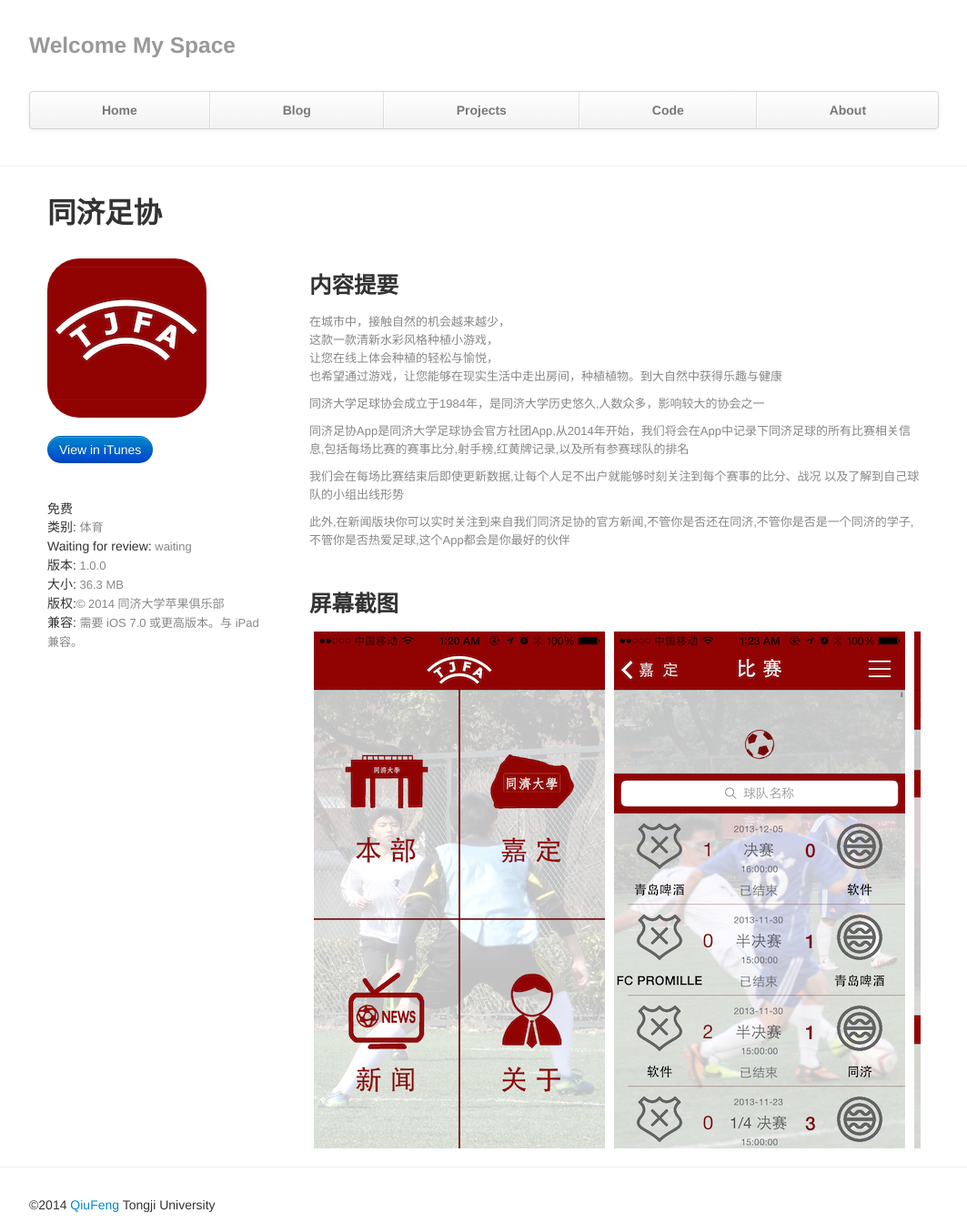
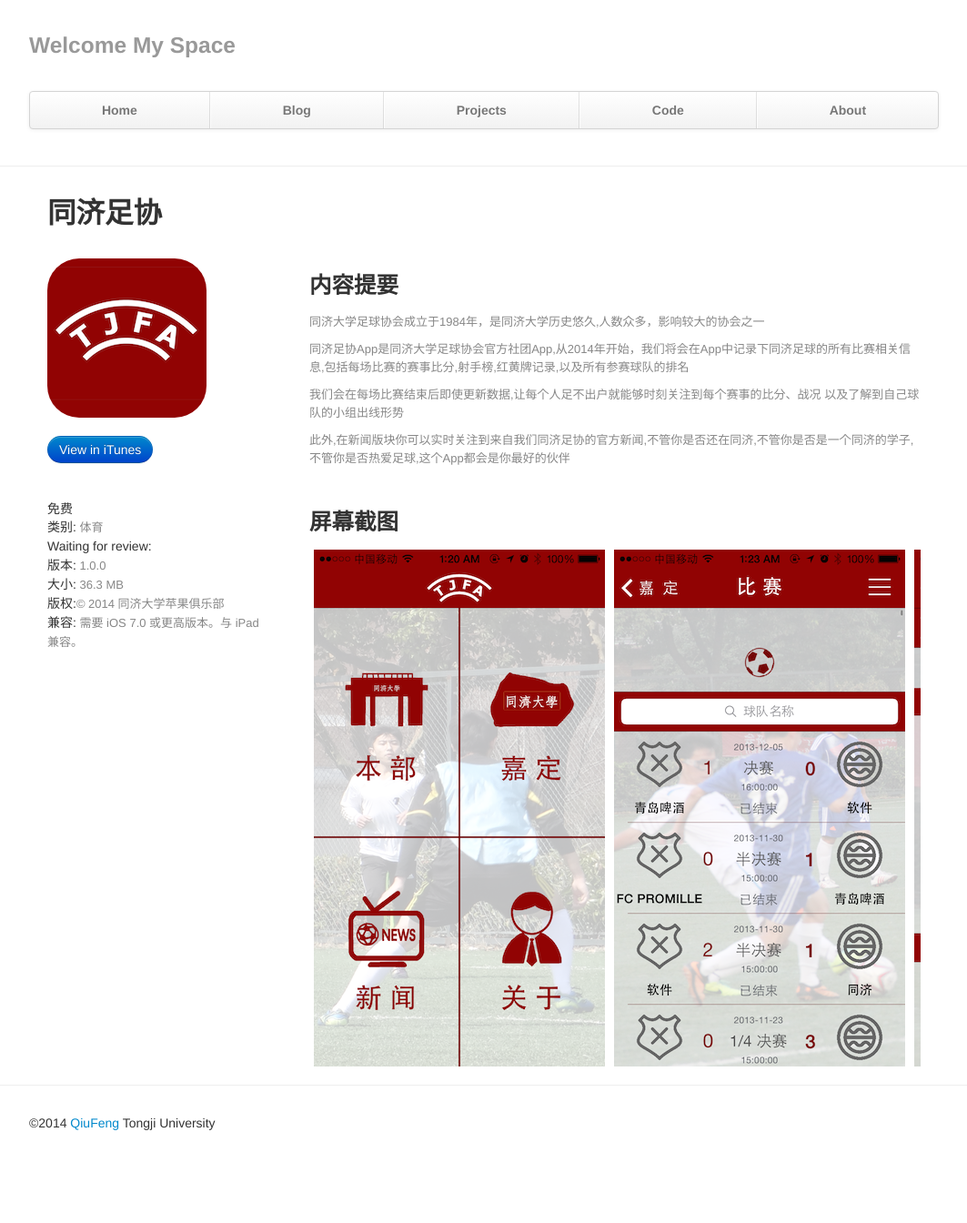
Before and after one commit to VioletHill/VioletHill.github.io, a Jekyll site: the page built from _posts/project/2014-08-03-tjfa.md, in a window 1280 px wide. Shown: the whole page at 91% size, without its empty margins (108-1171 px from the left). Built offline with Jekyll 4.4.1, drawn with Linux system fonts in a browser that asks for light colours; Markdown is read by kramdown in place of the engine named in the settings; comment, search, counter and statistics services are not loaded; after the commit the page ends 1254 px from its top, so only the background shows below that.

Commit message:
update tufa

```diff
--- a/_posts/project/2014-08-03-tjfa.md
+++ b/_posts/project/2014-08-03-tjfa.md
@@ -2,22 +2,20 @@
 layout: detail
 title:  同济足协
 category: ios_projects
-image: /images/iOS/tjfa.png
+image: /images/iOS/tjfa.PNG
 cost: 免费
 type: 体育
 publish: Waiting for review
 version: 1.0.0
-publishDate: waiting
+publishDate:
 size: 36.3 MB
 copyright: © 2014 同济大学苹果俱乐部
 require: 需要 iOS 7.0 或更高版本。与 iPad 兼容。
 screenShoot: "['/images/iOS/tjfa/1.png','/images/iOS/tjfa/2.png','/images/iOS/tjfa/3.png','/images/iOS/tjfa/4.png']"
-itunesLink: https://itunes.apple.com/cn/app/id880649595
+itunesLink: https://itunes.apple.com/cn/app/id904654597
 ---
 
 <div>
-	<p>在城市中，接触自然的机会越来越少，<br />这款一款清新水彩风格种植小游戏，<br />让您在线上体会种植的轻松与愉悦，<br />也希望通过游戏，让您能够在现实生活中走出房间，种植植物。到大自然中获得乐趣与健康</p>
-
 	<p>同济大学足球协会成立于1984年，是同济大学历史悠久,人数众多，影响较大的协会之一</p>
 	<p> 同济足协App是同济大学足球协会官方社团App,从2014年开始，我们将会在App中记录下同济足球的所有比赛相关信息,包括每场比赛的赛事比分,射手榜,红黄牌记录,以及所有参赛球队的排名</p>
 	<p>我们会在每场比赛结束后即使更新数据,让每个人足不出户就能够时刻关注到每个赛事的比分、战况 以及了解到自己球队的小组出线形势</p>
```
